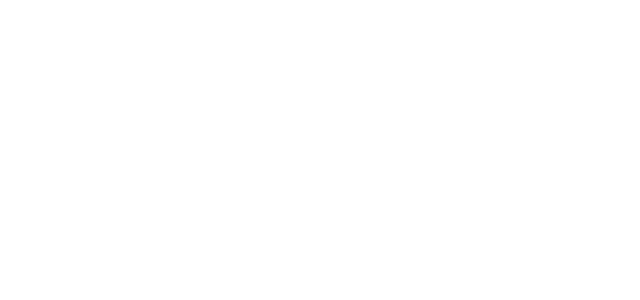
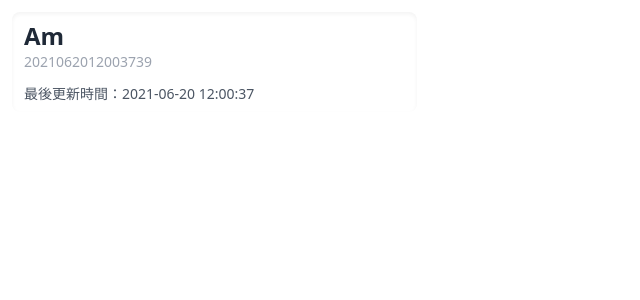
Before and after one commit to AlexLin-hub/vue2.x, a Vue app in the folder cli/: page / in a window 1280 px wide. Shown: the top 300 px of the page, without its empty margins (0-640 px from the left). Built offline with nearby package versions, Linux system fonts and the light colour scheme.

Commit message:
feat: v-for example

```diff
--- a/cli/src/assets/tailwindcss.css
+++ b/cli/src/assets/tailwindcss.css
@@ -557,3 +557,87 @@
   --tw-backdrop-saturate:  ;
   --tw-backdrop-sepia:  ;
 }
+
+.mt-3 {
+  margin-top: 0.75rem;
+}
+
+.grid {
+  display: grid;
+}
+
+.h-full {
+  height: 100%;
+}
+
+.w-full {
+  width: 100%;
+}
+
+.grid-cols-3 {
+  grid-template-columns: repeat(3, minmax(0, 1fr));
+}
+
+.gap-5 {
+  gap: 1.25rem;
+}
+
+.rounded-lg {
+  border-radius: 0.5rem;
+}
+
+.px-3 {
+  padding-left: 0.75rem;
+  padding-right: 0.75rem;
+}
+
+.py-3 {
+  padding-top: 0.75rem;
+  padding-bottom: 0.75rem;
+}
+
+.py-2 {
+  padding-top: 0.5rem;
+  padding-bottom: 0.5rem;
+}
+
+.text-2xl {
+  font-size: 1.5rem;
+  line-height: 2rem;
+}
+
+.text-sm {
+  font-size: 0.875rem;
+  line-height: 1.25rem;
+}
+
+.font-bold {
+  font-weight: 700;
+}
+
+.text-gray-800 {
+  --tw-text-opacity: 1;
+  color: rgb(31 41 55 / var(--tw-text-opacity));
+}
+
+.text-gray-400 {
+  --tw-text-opacity: 1;
+  color: rgb(156 163 175 / var(--tw-text-opacity));
+}
+
+.text-gray-600 {
+  --tw-text-opacity: 1;
+  color: rgb(75 85 99 / var(--tw-text-opacity));
+}
+
+.shadow-inner {
+  --tw-shadow: inset 0 2px 4px 0 rgb(0 0 0 / 0.05);
+  --tw-shadow-colored: inset 0 2px 4px 0 var(--tw-shadow-color);
+  box-shadow: var(--tw-ring-offset-shadow, 0 0 #0000), var(--tw-ring-shadow, 0 0 #0000), var(--tw-shadow);
+}
+
+.hover\:shadow-lg:hover {
+  --tw-shadow: 0 10px 15px -3px rgb(0 0 0 / 0.1), 0 4px 6px -4px rgb(0 0 0 / 0.1);
+  --tw-shadow-colored: 0 10px 15px -3px var(--tw-shadow-color), 0 4px 6px -4px var(--tw-shadow-color);
+  box-shadow: var(--tw-ring-offset-shadow, 0 0 #0000), var(--tw-ring-shadow, 0 0 #0000), var(--tw-shadow);
+}
--- a/cli/src/views/Home.vue
+++ b/cli/src/views/Home.vue
@@ -1,5 +1,217 @@
 <template>
-  <div>
-    <input type="text" />
+  <div class="grid grid-cols-3 gap-5 w-full px-3 py-3">
+    <div class="h-full rounded-lg px-3 py-2 shadow-inner hover:shadow-lg">
+      <h3 class="text-2xl font-bold text-gray-800">{{ users[0].name }}</h3>
+      <h5 class="text-sm text-gray-400">{{ users[0].UID }}</h5>
+      <h5 class="text-sm mt-3 text-gray-600">
+        最後更新時間：{{ users[0].updateTime }}
+      </h5>
+    </div>
   </div>
 </template>
+<script>
+export default {
+  data() {
+    return {
+      users: [
+        {
+          UID: "2021062012003739",
+          SID: "ROOT",
+          CID: "",
+          name: "Am",
+          phone: "0987654334",
+          gender: "M",
+          email: "Takming014@takming.edu.tw",
+          zip: 300,
+          address: "新竹縣湖口鄉德和路228號",
+          createTime: "2021-06-20 12:00:37",
+          updateTime: "2021-06-20 12:00:37",
+          isDelete: null,
+        },
+        {
+          UID: "2021062012000719",
+          SID: "ROOT",
+          CID: "",
+          name: "Snap",
+          phone: "0987654333",
+          gender: "O",
+          email: "Takming013@takming.edu.tw",
+          zip: 360,
+          address: "苗栗縣造橋鄉平仁路74巷2號5樓",
+          createTime: "2021-06-20 12:00:07",
+          updateTime: "2021-06-20 12:00:07",
+          isDelete: null,
+        },
+        {
+          UID: "2021062011595088",
+          SID: "ROOT",
+          CID: "",
+          name: "Oreo",
+          phone: "0987654332",
+          gender: "O",
+          email: "Takming012@takming.edu.tw",
+          zip: 360,
+          address: "苗栗縣後龍鎮中心路82巷3號",
+          createTime: "2021-06-20 11:59:50",
+          updateTime: "2021-06-20 11:59:50",
+          isDelete: null,
+        },
+        {
+          UID: "2021062011592075",
+          SID: "ROOT",
+          CID: "",
+          name: "John",
+          phone: "0987654331",
+          gender: "W",
+          email: "Takming011@takming.edu.tw",
+          zip: 400,
+          address: "台中市西屯區朝富路140巷1號",
+          createTime: "2021-06-20 11:59:20",
+          updateTime: "2021-06-20 11:59:20",
+          isDelete: null,
+        },
+        {
+          UID: "2021062011581348",
+          SID: "ROOT",
+          CID: "",
+          name: "Eric",
+          phone: "0987654330",
+          gender: "M",
+          email: "Takming010@takming.edu.tw",
+          zip: 222,
+          address: "新北市新店區僑信路200號",
+          createTime: "2021-06-20 11:58:13",
+          updateTime: "2021-06-20 11:58:13",
+          isDelete: null,
+        },
+        {
+          UID: "2021062011574160",
+          SID: "ROOT",
+          CID: "",
+          name: "Gimmy",
+          phone: "0987654329",
+          gender: "W",
+          email: "Takming009@takming.edu.tw",
+          zip: 222,
+          address: "新北市新莊區幸福路134巷19號",
+          createTime: "2021-06-20 11:57:41",
+          updateTime: "2021-06-20 11:57:41",
+          isDelete: null,
+        },
+        {
+          UID: "2021062011571357",
+          SID: "ROOT",
+          CID: "",
+          name: "Fraudeau",
+          phone: "0987654328",
+          gender: "W",
+          email: "Takming008@takming.edu.tw",
+          zip: 400,
+          address: "台中市神岡區昌平路五段72巷26號2樓",
+          createTime: "2021-06-20 11:57:13",
+          updateTime: "2021-06-20 11:57:13",
+          isDelete: null,
+        },
+        {
+          UID: "2021062011555641",
+          SID: "ROOT",
+          CID: "",
+          name: "Gino",
+          phone: "0987654327",
+          gender: "M",
+          email: "Takming007@takming.edu.tw",
+          zip: 222,
+          address: "新北市三重區進安街143巷11號4樓",
+          createTime: "2021-06-20 11:55:56",
+          updateTime: "2021-06-20 11:56:14",
+          isDelete: null,
+        },
+        {
+          UID: "2021062011553355",
+          SID: "ROOT",
+          CID: "",
+          name: "Hoolkca",
+          phone: "0987654326",
+          gender: "W",
+          email: "Takming006@takming.edu.tw",
+          zip: 700,
+          address: "台南市北區公園北路167巷5號",
+          createTime: "2021-06-20 11:55:33",
+          updateTime: "2021-06-20 11:55:33",
+          isDelete: null,
+        },
+        {
+          UID: "2021062011545961",
+          SID: "ROOT",
+          CID: "",
+          name: "Eric",
+          phone: "0987654325",
+          gender: "M",
+          email: "Takming005@takming.edu.tw",
+          zip: 540,
+          address: "南投縣埔里鎮八德路21巷19號4樓",
+          createTime: "2021-06-20 11:54:59",
+          updateTime: "2021-06-20 11:54:59",
+          isDelete: null,
+        },
+        {
+          UID: "2021062011535584",
+          SID: "ROOT",
+          CID: "",
+          name: "麥克華斯基",
+          phone: "0987654324",
+          gender: "M",
+          email: "Takming004@takming.edu.tw",
+          zip: 802,
+          address: "高雄市苓雅區四維三路2號",
+          createTime: "2021-06-20 11:53:55",
+          updateTime: "2021-06-20 11:53:55",
+          isDelete: null,
+        },
+        {
+          UID: "2021062011513840",
+          SID: "ROOT",
+          CID: "",
+          name: "史瑞克",
+          phone: "0987654323",
+          gender: "O",
+          email: "Takming003@takming.edu.tw",
+          zip: 104,
+          address: "台北市中山區民權東路二段109號",
+          createTime: "2021-06-20 11:51:38",
+          updateTime: "2021-06-20 11:51:38",
+          isDelete: null,
+        },
+        {
+          UID: "2021062011493428",
+          SID: "ROOT",
+          CID: "",
+          name: "陳小華",
+          phone: "0987654322",
+          gender: "M",
+          email: "Takming002@takming.edu.tw",
+          zip: 114,
+          address: "台北市內湖區內湖路一段285巷68弄7號",
+          createTime: "2021-06-20 11:49:34",
+          updateTime: "2021-06-20 11:50:40",
+          isDelete: null,
+        },
+        {
+          UID: "2021062011491777",
+          SID: "ROOT",
+          CID: "",
+          name: "王小明",
+          phone: "0987654321",
+          gender: "M",
+          email: "Takming001@takming.edu.tw",
+          zip: 114,
+          address: "台北市內湖區環山路一段56號",
+          createTime: "2021-06-20 11:49:17",
+          updateTime: "2021-06-20 11:49:17",
+          isDelete: null,
+        },
+      ],
+    };
+  },
+};
+</script>
```
